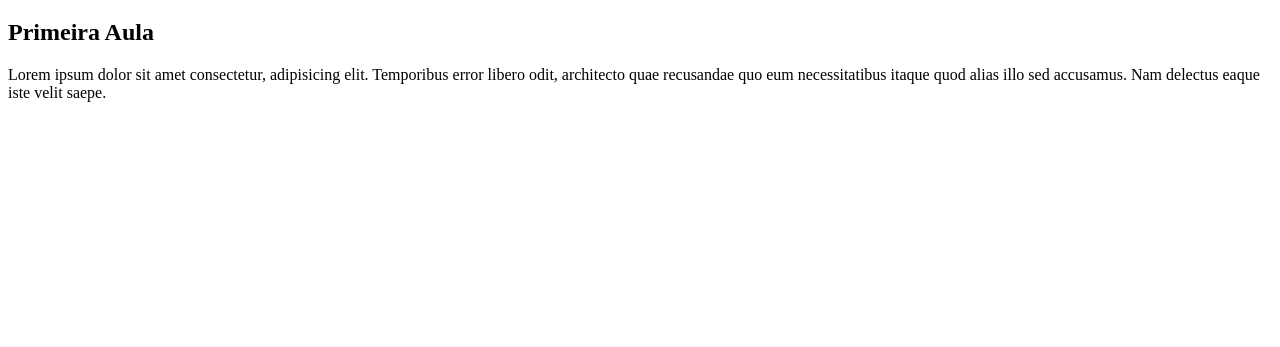
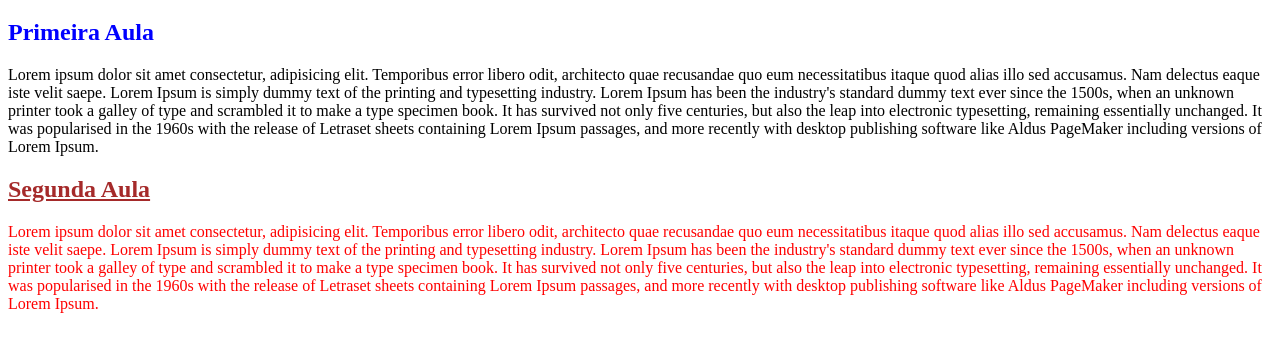
Before and after one commit to dilton92/StartByCapgemini, a plain HTML site: page CssBasico/index.html in a window 1280 px wide. Shown: the part 61-408 px from the top of the page. Drawn offline with Linux system fonts and the light colour scheme.

Commit message:
Inclui arquivo ate aula 2.H

```diff
--- a/CssBasico/index.html
+++ b/CssBasico/index.html
@@ -4,6 +4,7 @@
     <meta charset="UTF-8">
     <meta http-equiv="X-UA-Compatible" content="IE=edge">
     <meta name="viewport" content="width=device-width, initial-scale=1.0">
+    <link rel="stylesheet" href="style.css">
     <title>CSS1</title>
 </head>
 <body>
@@ -12,12 +13,39 @@
     </header>
     <main>
         <article>
-            <h2>Primeira Aula</h2>
+            <h2 class="titulo-aula texto-azul" id="titulo-primeira-aula">Primeira Aula</h2>
             <p>
                 Lorem ipsum dolor sit amet consectetur, adipisicing elit.
                 Temporibus error libero odit, architecto quae recusandae
                 quo eum necessitatibus itaque quod alias illo sed accusamus.
-                Nam delectus eaque iste velit saepe.
+                Nam delectus eaque iste velit saepe. Lorem Ipsum is simply
+                dummy text of the printing and typesetting industry. Lorem
+                Ipsum has been the industry's standard dummy text ever since
+                the 1500s, when an unknown printer took a galley of type and
+                scrambled it to make a type specimen book. It has survived
+                not only five centuries, but also the leap into electronic
+                typesetting, remaining essentially unchanged. It was
+                popularised in the 1960s with the release of Letraset sheets
+                containing Lorem Ipsum passages, and more recently with
+                desktop publishing software like Aldus PageMaker including
+                versions of Lorem Ipsum.
+            </p>
+            <h2 class="titulo-aula texto-vermelho" id="titulo-segunda-aula">Segunda Aula</h2>
+            <p class="texto-vermelho">
+                Lorem ipsum dolor sit amet consectetur, adipisicing elit.
+                Temporibus error libero odit, architecto quae recusandae
+                quo eum necessitatibus itaque quod alias illo sed accusamus.
+                Nam delectus eaque iste velit saepe. Lorem Ipsum is simply
+                dummy text of the printing and typesetting industry. Lorem
+                Ipsum has been the industry's standard dummy text ever since
+                the 1500s, when an unknown printer took a galley of type and
+                scrambled it to make a type specimen book. It has survived
+                not only five centuries, but also the leap into electronic
+                typesetting, remaining essentially unchanged. It was
+                popularised in the 1960s with the release of Letraset sheets
+                containing Lorem Ipsum passages, and more recently with
+                desktop publishing software like Aldus PageMaker including
+                versions of Lorem Ipsum.
             </p>
         </article>
     </main>
--- /dev/null
+++ b/CssBasico/style.css
@@ -0,0 +1,18 @@
+h2{
+    color: green;
+}
+.titulo-aula{
+    text-decoration: underline;
+}
+.texto-azul{
+    color: blue;
+}
+.texto-vermelho{
+    color: red;
+}
+#titulo-primeira-aula{
+    text-decoration: none;
+}
+#titulo-segunda-aula{
+    color: brown;
+}
```
